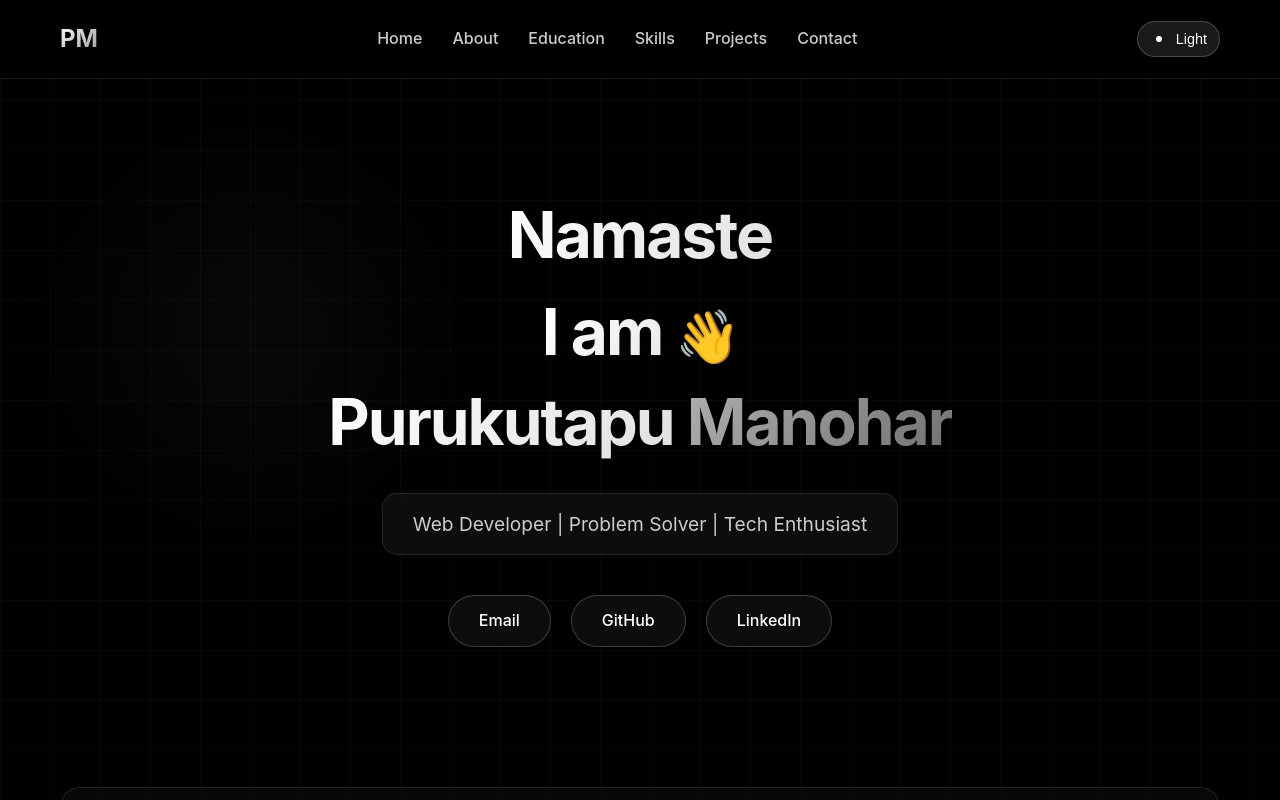
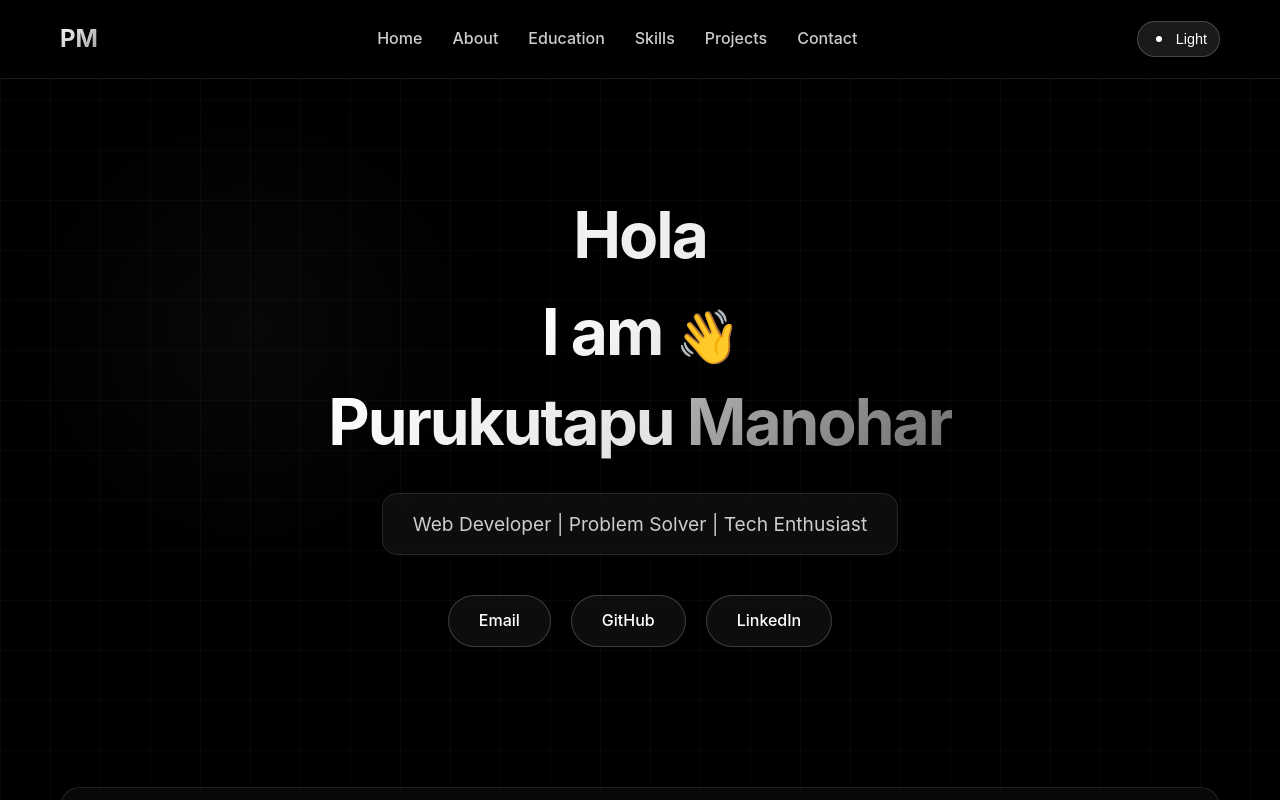
Before and after one commit to Manoharreddi2/New-Portfolio, a React (Vite) app: page / in a window 1280 px wide. Built offline with nearby package versions, Linux system fonts and the light colour scheme.

Commit message:
Implement sliding reveal animation for greetings

```diff
--- a/src/components/Hero.jsx
+++ b/src/components/Hero.jsx
@@ -9,16 +9,11 @@ const greetings = [
 
 const Hero = () => {
     const [index, setIndex] = useState(0);
-    const [fade, setFade] = useState(true); // Control fade-in/out
 
     useEffect(() => {
         const interval = setInterval(() => {
-            setFade(false); // Start fading out
-            setTimeout(() => {
             setIndex((prevIndex) => (prevIndex + 1) % greetings.length);
-                setFade(true); // Start fading in next greeting
-            }, 500); // Wait for half the transition time
-        }, 2500); // Total interval
+        }, 2000); // 2 seconds per greeting for better readability with slide
 
         return () => clearInterval(interval);
     }, []);
@@ -26,30 +21,34 @@ const Hero = () => {
     return (
         <header id="home" className="section-animate">
             <h1 className="hero-title">
-                {/*
-                  To achieve "one fades away while other is coming", we need a bit more than just opacity toggle.
-                  But a smooth opacity transition on the same element works well if timed right.
-                  The user said "one should fade away while other is coming".
-                  This strictly requires absolute positioning of two elements.
-                  Let's stick to the single element fade-out-then-in for simplicity first,
-                  as true overlap requires layout changes that might break flow.
-                  BUT, to honor the request, let's try a cross-fade container.
-                */}
-                <div style={{ position: 'relative', height: '1.2em', width: '100%', display: 'flex', justifyContent: 'center' }}>
-                    {greetings.map((greet, i) => (
+                {/* Sliding Reveal Container */}
+                <div style={{ position: 'relative', height: '1.2em', width: '100%', overflow: 'hidden', display: 'flex', justifyContent: 'center' }}>
+                    {greetings.map((greet, i) => {
+                        // Determine state: current, previous, next (or just hidden)
+                        let positionClass = 'slide-hidden';
+                        if (i === index) {
+                            positionClass = 'slide-active';
+                        } else if (i === (index - 1 + greetings.length) % greetings.length) {
+                            positionClass = 'slide-exit';
+                        }
+
+                        return (
                             <span
                                 key={i}
-                            className={`name-first d-block absolute-greeting ${i === index ? 'fade-in' : 'fade-out'}`}
+                                className={`name-first d-block absolute-greeting ${positionClass}`}
                                 style={{
                                     position: 'absolute',
                                     top: 0,
-                                opacity: i === index ? 1 : 0,
-                                transition: 'opacity 1s ease-in-out'
+                                    left: 0,
+                                    right: 0,
+                                    transition: 'transform 0.5s cubic-bezier(0.68, -0.55, 0.27, 1.55), opacity 0.5s ease', // Bouncy slide
+                                    zIndex: i === index ? 2 : 1
                                 }}
                             >
                                 {greet}
                             </span>
-                    ))}
+                        );
+                    })}
                 </div>
                 <span className="d-block name-first" style={{ marginTop: '10px' }}>I am <span className="wave-emoji">👋</span></span>
                 <span className="d-block"><span className="name-first">Purukutapu</span> <span className="name-last">Manohar</span></span>
--- a/src/index.css
+++ b/src/index.css
@@ -1251,3 +1251,21 @@ footer p {
         margin-bottom: 10px;
     }
 }
+/* Sliding Reveal Animation Classes */
+.slide-active {
+    transform: translateY(0);
+    opacity: 1; /* Ensure visible */
+    z-index: 2;
+}
+
+.slide-exit {
+    transform: translateY(-100%);
+    opacity: 0; /* Optional: fade out as it goes up */
+    z-index: 1;
+}
+
+.slide-hidden {
+    transform: translateY(100%);
+    opacity: 0;
+    z-index: 0;
+}
```
Lines whose indentation alone changed are shown as unchanged.
